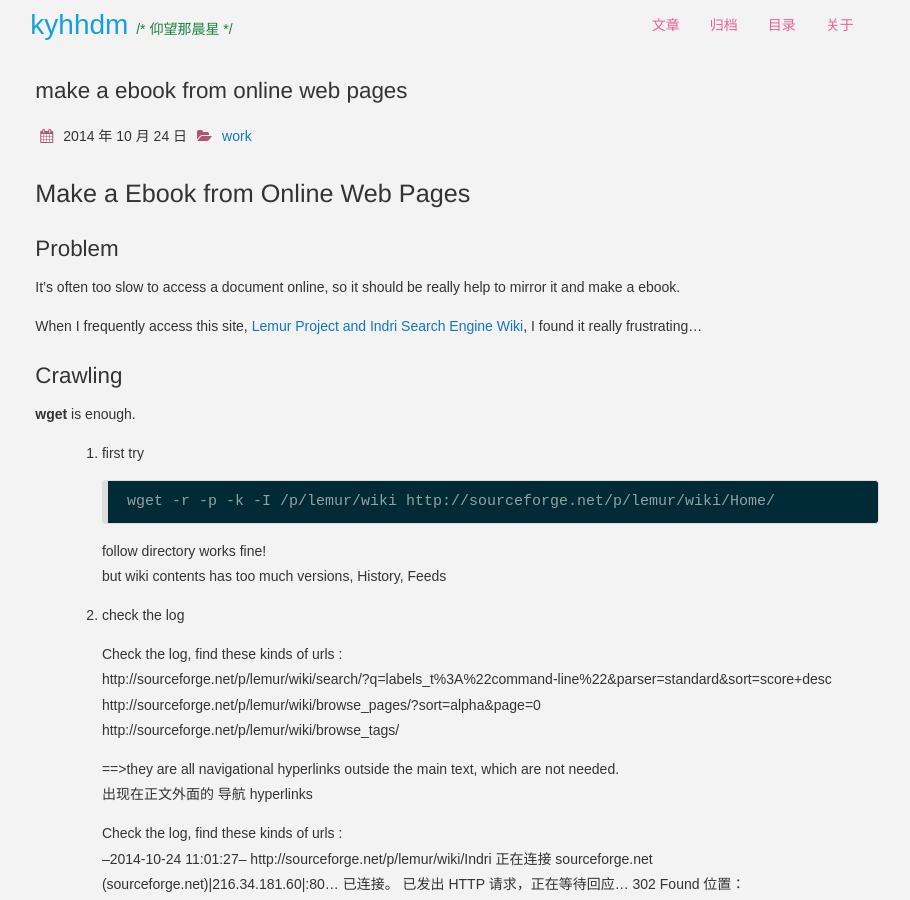
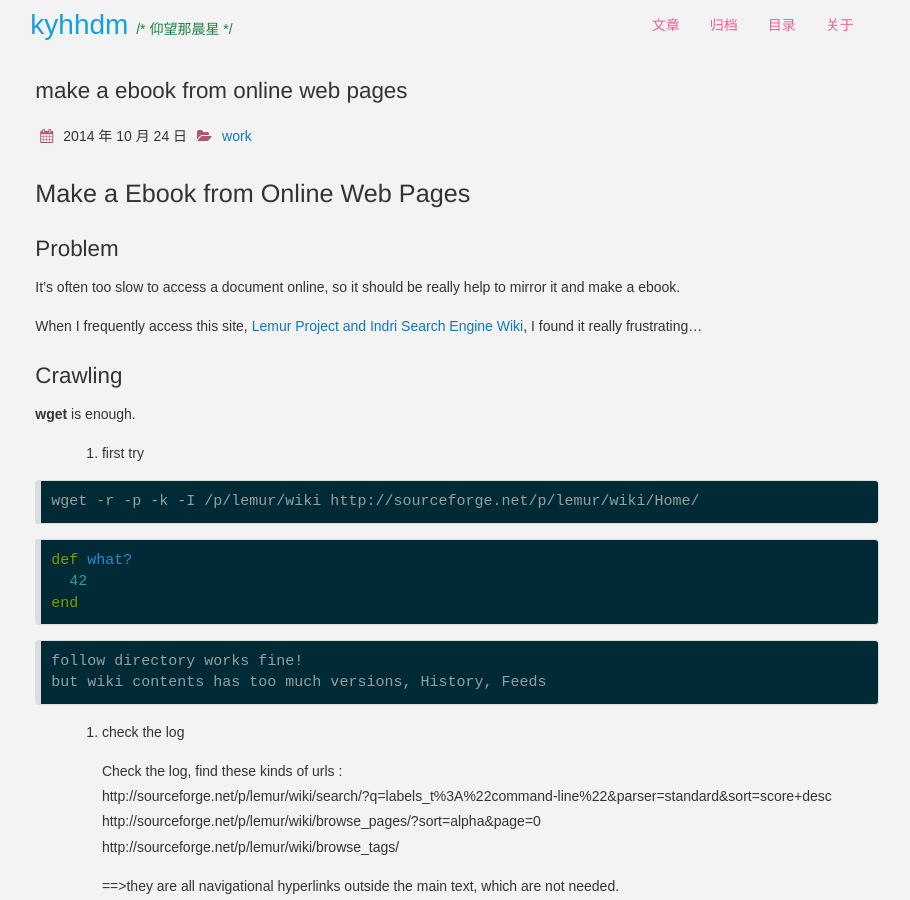
Before and after one commit to kyhhdm/kyhhdm.github.io, a Jekyll site: the page built from _posts/2014-10-24-make a ebook from online web pages.md, in a window 1280 px wide and 900 px high. Shown: the whole window, without its empty margins (183-1093 px from the left). Built offline with Jekyll 4.4.1, drawn with Linux system fonts in a browser that asks for light colours; nearby versions of some CDN libraries; comment, search, counter and statistics services are not loaded.

Commit message:
change to kramdown

```diff
--- a/_posts/2014-10-24-make a ebook from online web pages.md
+++ b/_posts/2014-10-24-make a ebook from online web pages.md
@@ -24,9 +24,15 @@ When I frequently access this site, [Lemur Project and Indri Search Engine Wiki]
 
 1. first try
 
-    ~~~
-    wget -r -p -k -I /p/lemur/wiki http://sourceforge.net/p/lemur/wiki/Home/
-    ~~~
+~~~
+wget -r -p -k -I /p/lemur/wiki http://sourceforge.net/p/lemur/wiki/Home/
+~~~
+
+~~~ ruby
+def what?
+  42
+end
+~~~
 
     follow directory works fine!
     but wiki contents has too much versions, History, Feeds
```
